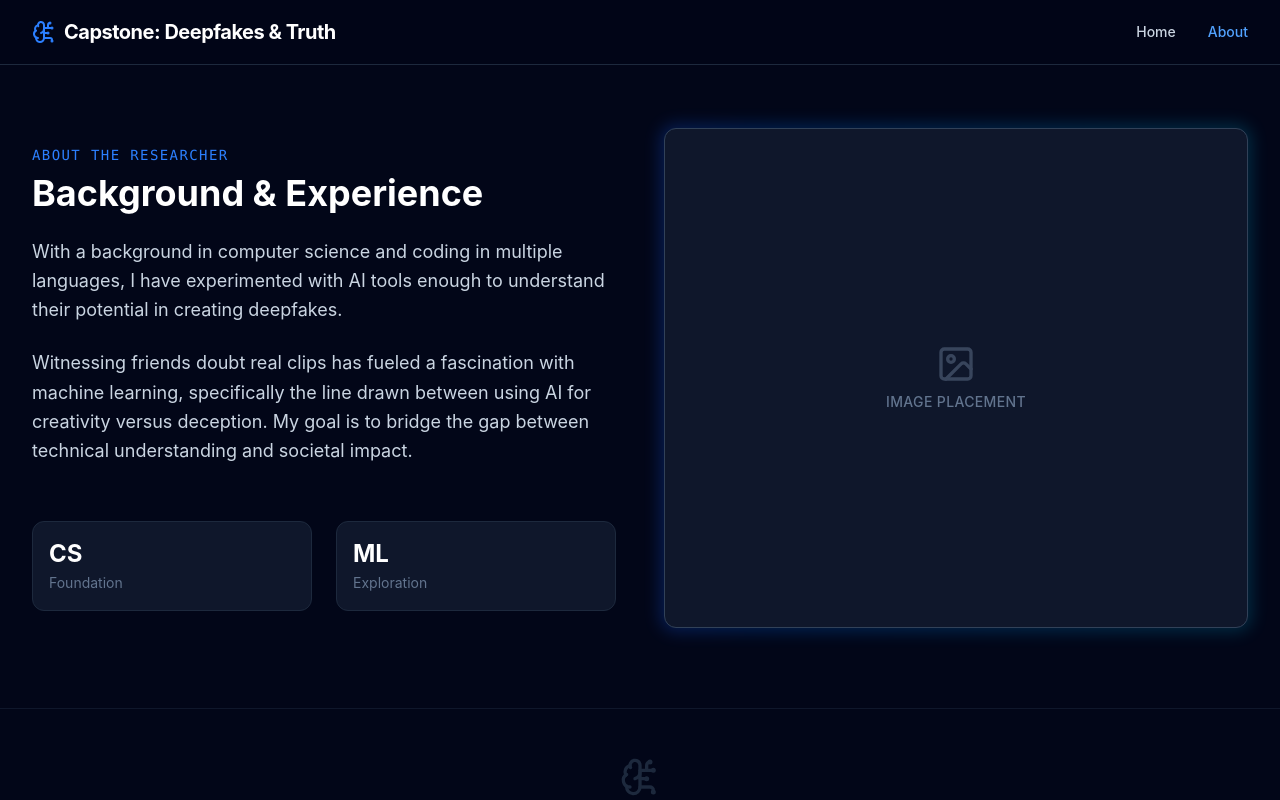
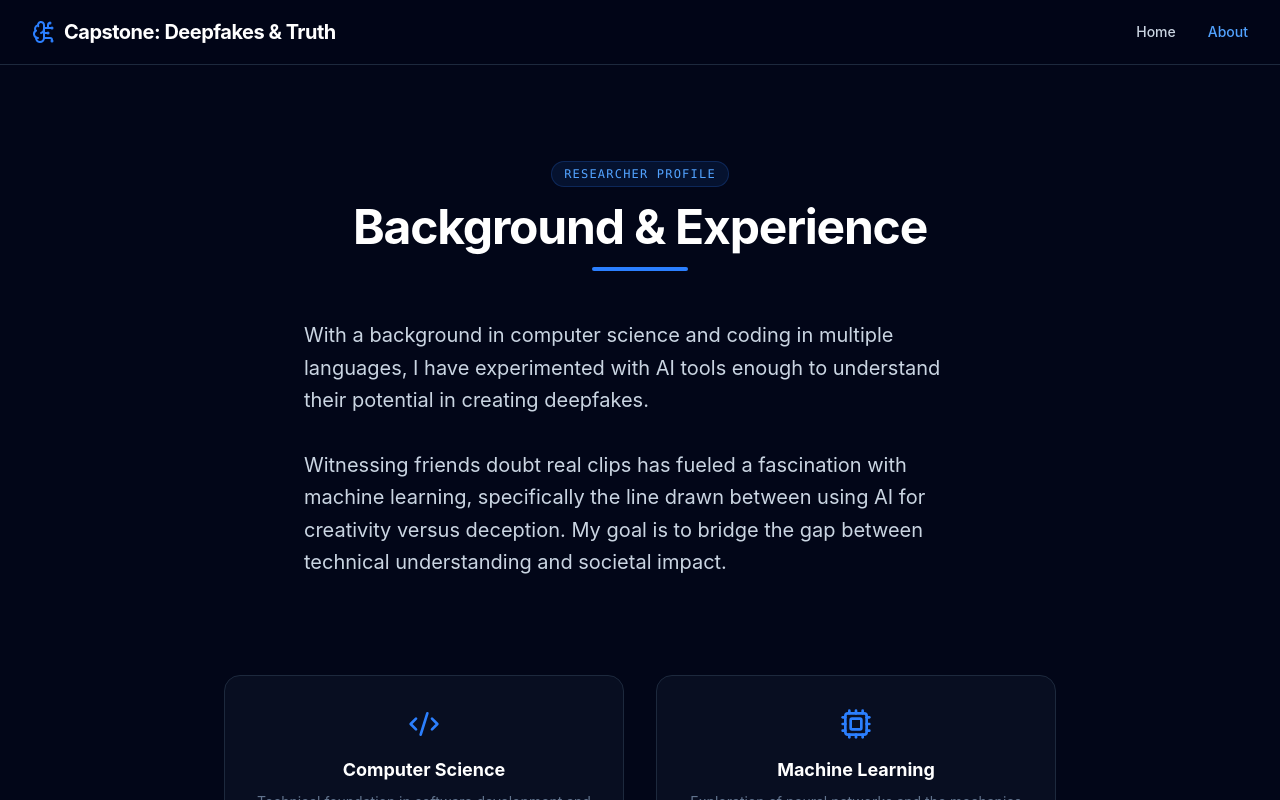
Before and after one commit to brandonlaw1/capstone-website, a React (Vite) app: page / in a window 1280 px wide. Both pictures are taken after a click on the button "About". Shown: the top 800 px of the page. Built offline with nearby package versions, Linux system fonts and the light colour scheme.

Commit message:
Update App.jsx

```diff
--- a/src/App.jsx
+++ b/src/App.jsx
@@ -6,7 +6,9 @@ import {
   Image as ImageIcon,
   User,
   Home,
-  AlertTriangle
+  AlertTriangle,
+  Code2,
+  Cpu
 } from 'lucide-react';
 
 const App = () => {
@@ -23,13 +25,6 @@ const App = () => {
     setIsMenuOpen(false);
     window.scrollTo({ top: 0, behavior: 'smooth' });
   };
-
-  const PicturePlaceholder = ({ className = "h-64", label = "Image Placement" }) => (
-    <div className={`w-full bg-slate-900 border border-slate-700 rounded-xl flex flex-col items-center justify-center text-slate-500 hover:border-blue-500/50 transition-colors ${className}`}>
-      <ImageIcon className="h-10 w-10 mb-2 opacity-50" />
-      <span className="text-sm font-medium tracking-wide uppercase">{label}</span>
-    </div>
-  );
 
   return (
     <div className="min-h-screen bg-slate-950 text-slate-200 font-sans selection:bg-blue-500/30">
@@ -103,7 +98,7 @@ const App = () => {
                 <div className="w-full">
                   <img
                     src="/AI-Brain-2.png"
-                    className="h-80 lg:h-96 w-full object-cover rounded-xl border border-slate-700"
+                    className="h-80 lg:h-96 w-full object-cover rounded-xl border border-slate-700 shadow-2xl"
                     alt="AI Brain Visualization"
                     onError={(e) => {
                       e.target.style.display = 'none';
@@ -135,20 +130,20 @@ const App = () => {
                   </p>
                 </div>
 
-                {/* New Centered Image Placement Box */}
+                {/* Integration of Asset: CapstoneAd1.png */}
                 <div className="pt-10 max-w-3xl mx-auto">
                   <img
                     src="/CapstoneAd1.png"
                     alt="Deepfake Awareness Ad: Would you know the difference?"
-                      className="w-full h-auto rounded-xl border border-slate-700 shadow-2xl transition-transform hover:scale-[1.01]"
+                    className="w-full h-auto rounded-xl border border-slate-700 shadow-2xl transition-transform duration-300 hover:scale-[1.01]"
                     onError={(e) => {
                       e.target.style.display = 'none';
-                        e.target.insertAdjacentHTML('afterend', '<div class="h-64 bg-slate-900 rounded-xl flex items-center justify-center border border-slate-700 text-slate-500">Image Asset Not Found</div>');
+                      e.target.insertAdjacentHTML('afterend', '<div class="h-64 bg-slate-900 rounded-xl flex items-center justify-center border border-slate-700 text-slate-500 uppercase text-xs tracking-widest">Image Asset: CapstoneAd1.png Not Found</div>');
                     }}
                   />
                 </div>
 
-                <div className="flex flex-wrap justify-center gap-4 pt-6">
+                <div className="flex flex-wrap justify-center gap-4 pt-10">
                   <span className="px-3 py-1 bg-slate-900 border border-slate-800 rounded-full text-sm font-semibold text-slate-400">#Deepfakes</span>
                   <span className="px-3 py-1 bg-slate-900 border border-slate-800 rounded-full text-sm font-semibold text-slate-400">#Misinformation</span>
                   <span className="px-3 py-1 bg-slate-900 border border-slate-800 rounded-full text-sm font-semibold text-slate-400">#ThinkBeforeYouShare</span>
@@ -182,7 +177,7 @@ const App = () => {
                   <p className="text-slate-300 leading-relaxed">
                     Beyond the technical and legal issues, the core question is what "evidence" means now. If a video, voice note, or screenshot can be faked, can we still trust recordings and testimonies the way we used to?
                   </p>
-                  <div className="bg-slate-900 p-6 rounded-xl border border-slate-800 mt-6">
+                  <div className="bg-slate-900 p-6 rounded-xl border border-slate-800 mt-6 shadow-lg">
                     <h3 className="text-lg font-semibold text-blue-400 mb-2">Cultural Implications</h3>
                     <p className="text-sm text-slate-400 leading-relaxed">
                       American culture often values originality and the freedom to redefine oneself. However, that same mindset can make deception easier to justify or overlook. Deepfakes can feel both threatening and oddly familiar, revealing our society's complex relationship between truth and identity in the digital age.
@@ -194,15 +189,19 @@ const App = () => {
           </section>
         </main>
       ) : (
-        /* About Tab */
-        <main className="pt-32 pb-20 min-h-[80vh]">
-          <div className="max-w-7xl mx-auto px-4 sm:px-6 lg:px-8">
-            <div className="grid grid-cols-1 lg:grid-cols-2 gap-12 items-center">
-              <div className="space-y-8">
-                <div>
-                  <h2 className="text-blue-500 font-mono text-sm tracking-widest uppercase mb-2">About the Researcher</h2>
-                  <h1 className="text-4xl font-bold text-white mb-6">Background & Experience</h1>
-                  <div className="space-y-6 text-lg text-slate-300 leading-relaxed">
+        /* About Tab - Reformatted centered layout */
+        <main className="pt-40 pb-24 min-h-[80vh]">
+          <div className="max-w-4xl mx-auto px-4 sm:px-6 lg:px-8">
+            <div className="text-center space-y-12">
+              <div className="space-y-4">
+                <div className="inline-flex items-center px-3 py-1 rounded-full bg-blue-500/10 border border-blue-500/20 text-blue-400 text-xs font-mono tracking-widest uppercase mb-4">
+                  Researcher Profile
+                </div>
+                <h1 className="text-4xl md:text-5xl font-bold text-white tracking-tight">Background & Experience</h1>
+                <div className="w-24 h-1 bg-blue-500 mx-auto rounded-full"></div>
+              </div>
+
+              <div className="space-y-8 text-xl text-slate-300 leading-relaxed text-left max-w-2xl mx-auto">
                 <p>
                   With a background in computer science and coding in multiple languages, I have experimented with AI tools enough to understand their potential in creating deepfakes.
                 </p>
@@ -210,23 +209,17 @@ const App = () => {
                   Witnessing friends doubt real clips has fueled a fascination with machine learning, specifically the line drawn between using AI for creativity versus deception. My goal is to bridge the gap between technical understanding and societal impact.
                 </p>
               </div>
+
+              <div className="grid grid-cols-1 md:grid-cols-2 gap-8 pt-12">
+                <div className="p-8 bg-slate-900/50 border border-slate-800 rounded-2xl hover:border-blue-500/30 transition-colors group">
+                  <Code2 className="h-8 w-8 text-blue-500 mb-4 mx-auto group-hover:scale-110 transition-transform" />
+                  <h3 className="text-white font-bold text-lg mb-2">Computer Science</h3>
+                  <p className="text-slate-500 text-sm">Technical foundation in software development and multi-language logic.</p>
                 </div>
-
-                <div className="grid grid-cols-2 gap-6 pt-6">
-                  <div className="p-4 bg-slate-900 border border-slate-800 rounded-xl">
-                    <span className="block text-2xl font-bold text-white">CS</span>
-                    <span className="text-sm text-slate-500">Foundation</span>
-                  </div>
-                  <div className="p-4 bg-slate-900 border border-slate-800 rounded-xl">
-                    <span className="block text-2xl font-bold text-white">ML</span>
-                    <span className="text-sm text-slate-500">Exploration</span>
-                  </div>
-                </div>
-              </div>
-              <div className="relative">
-                <div className="absolute -inset-1 bg-gradient-to-r from-blue-600 to-cyan-600 rounded-2xl blur opacity-25"></div>
-                <div className="relative">
-                  <PicturePlaceholder className="h-96 lg:h-[500px]" />
+                <div className="p-8 bg-slate-900/50 border border-slate-800 rounded-2xl hover:border-blue-500/30 transition-colors group">
+                  <Cpu className="h-8 w-8 text-blue-500 mb-4 mx-auto group-hover:scale-110 transition-transform" />
+                  <h3 className="text-white font-bold text-lg mb-2">Machine Learning</h3>
+                  <p className="text-slate-500 text-sm">Exploration of neural networks and the mechanics of synthetic media.</p>
                 </div>
               </div>
             </div>
@@ -235,16 +228,16 @@ const App = () => {
       )}
 
       {/* Footer */}
-      <footer className="bg-slate-950 py-12 border-t border-slate-900 text-center">
+      <footer className="bg-slate-950 py-16 border-t border-slate-900 text-center">
         <div className="max-w-7xl mx-auto px-4 sm:px-6 lg:px-8 flex flex-col items-center justify-center">
-          <BrainCircuit className="h-10 w-10 text-slate-800 mb-6" />
-          <div className="space-y-2">
-            <p className="text-slate-400 font-medium">Capstone Proposal • Belmont High School</p>
+          <BrainCircuit className="h-12 w-12 text-slate-800 mb-8 opacity-50" />
+          <div className="space-y-3">
+            <p className="text-slate-400 font-semibold tracking-wide">Capstone Proposal • Belmont High School</p>
             <p className="text-slate-600 text-sm">Brandon Law &copy; 2026</p>
           </div>
-          <div className="mt-8 flex gap-6">
-            <button onClick={() => handleNavClick('home')} className="text-xs uppercase tracking-widest text-slate-500 hover:text-white transition-colors">Home</button>
-            <button onClick={() => handleNavClick('about')} className="text-xs uppercase tracking-widest text-slate-500 hover:text-white transition-colors">About</button>
+          <div className="mt-10 flex gap-8">
+            <button onClick={() => handleNavClick('home')} className="text-xs uppercase tracking-[0.2em] font-bold text-slate-500 hover:text-blue-400 transition-colors">Home</button>
+            <button onClick={() => handleNavClick('about')} className="text-xs uppercase tracking-[0.2em] font-bold text-slate-500 hover:text-blue-400 transition-colors">About</button>
           </div>
         </div>
       </footer>
```
Lines whose indentation alone changed are shown as unchanged.
